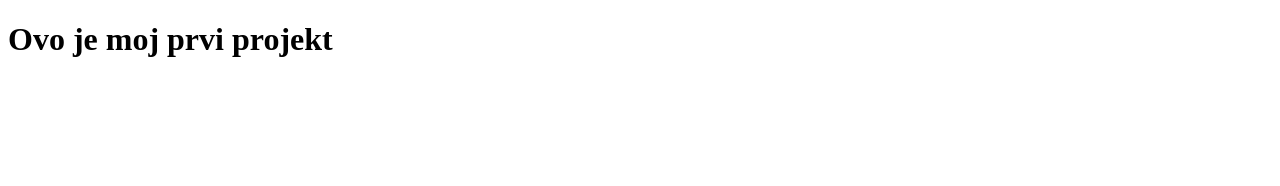
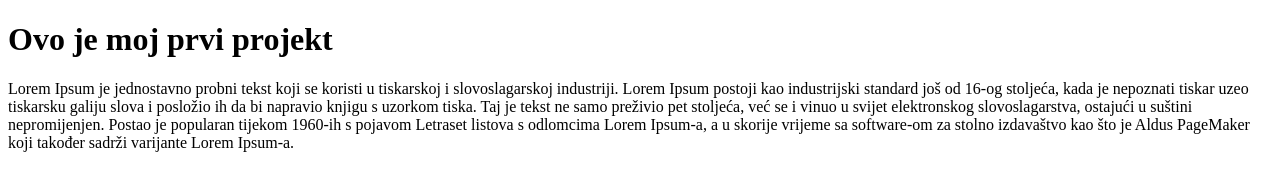
Before and after one commit to sicky986/Projektic, a plain HTML site: page index.html in a window 1280 px wide. Drawn offline with Linux system fonts and the light colour scheme.

Commit message:
Update index.html

```diff
--- a/index.html
+++ b/index.html
@@ -9,6 +9,8 @@
 <body>
 	<h1>Ovo je moj prvi projekt</h1>
 
+	<p>Lorem Ipsum je jednostavno probni tekst koji se koristi u tiskarskoj i slovoslagarskoj industriji. Lorem Ipsum postoji kao industrijski standard još od 16-og stoljeća, kada je nepoznati tiskar uzeo tiskarsku galiju slova i posložio ih da bi napravio knjigu s uzorkom tiska. Taj je tekst ne samo preživio pet stoljeća, već se i vinuo u svijet elektronskog slovoslagarstva, ostajući u suštini nepromijenjen. Postao je popularan tijekom 1960-ih s pojavom Letraset listova s odlomcima Lorem Ipsum-a, a u skorije vrijeme sa software-om za stolno izdavaštvo kao što je Aldus PageMaker koji također sadrži varijante Lorem Ipsum-a.</p>
+
 
 
 </body>
```
